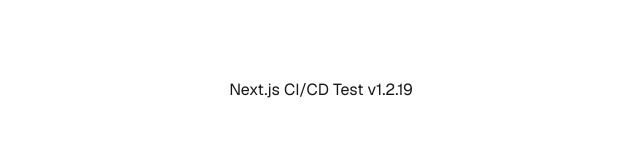
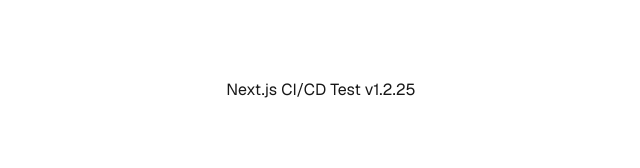
Before and after one commit to Dev-Ngao/nextjs-cicd-test, a Next.js app: page / in a window 1280 px wide. Shown: the top 168 px of the page, without its empty margins (319-959 px from the left). Built offline with nearby package versions, Linux system fonts and the light colour scheme.

Commit message:
Update version to v1.1.2

```diff
--- a/src/app/page.tsx
+++ b/src/app/page.tsx
@@ -1,7 +1,7 @@
 export default function Home() {
   return (
     <div className="grid grid-rows-[20px_1fr_20px] items-center justify-items-center min-h-screen p-8 pb-20 gap-16 sm:p-20 font-[family-name:var(--font-geist-sans)]">
-      <h1>Next.js CI/CD Test v1.2.19</h1>
+      <h1>Next.js CI/CD Test v1.2.25</h1>
     </div>
   );
 }
```
